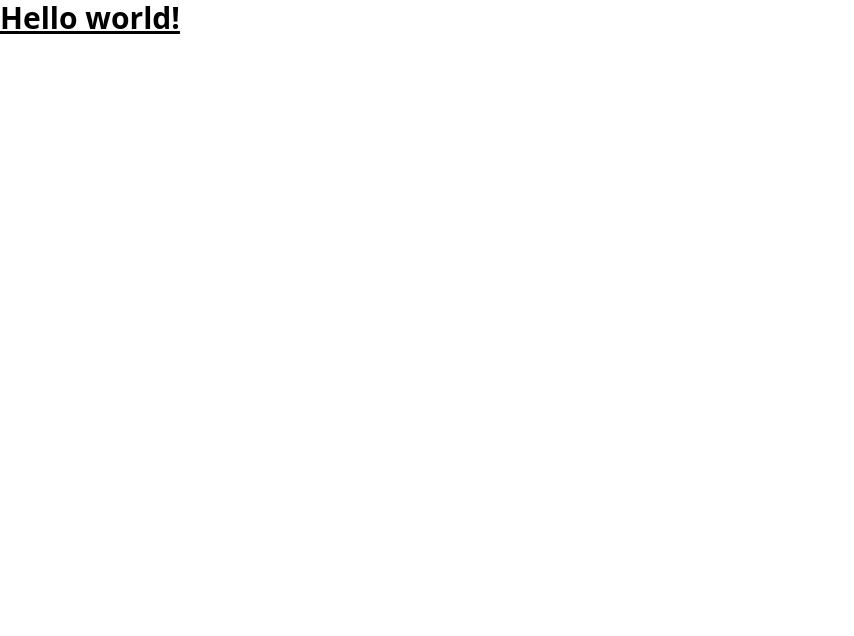
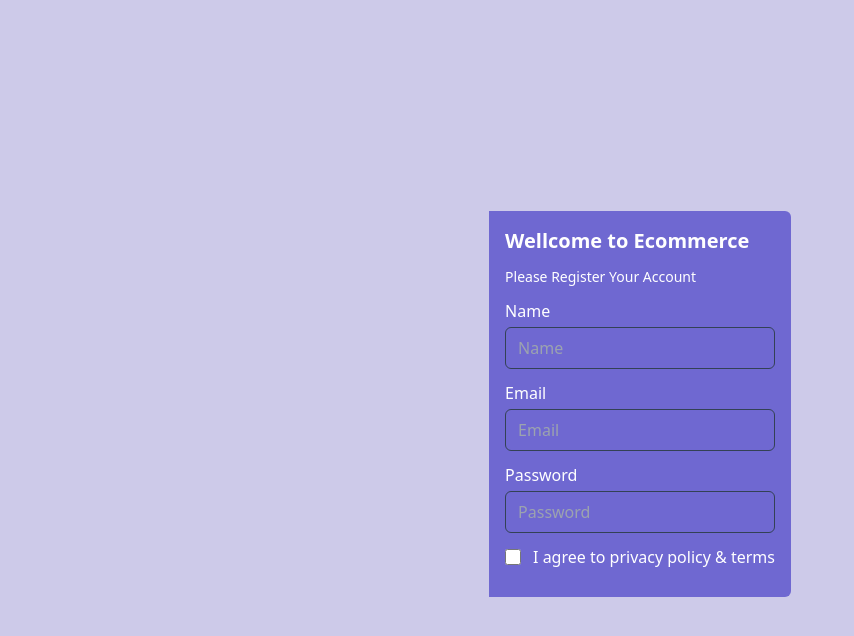
Before and after one commit to RubelAzad/mern_multivendor_ecommerce, a React (Create React App) app in the folder dashboard/: page /register in a window 1280 px wide. Shown: the top 636 px of the page, without its empty margins (0-854 px from the left). Built offline with nearby package versions, Linux system fonts and the light colour scheme.

Commit message:
registration start

```diff
--- a/dashboard/package.json
+++ b/dashboard/package.json
@@ -17,6 +17,7 @@
     "react-hot-toast": "^2.4.1",
     "react-icons": "^5.2.1",
     "react-redux": "^9.1.2",
+    "react-router-dom": "^6.24.0",
     "react-scripts": "5.0.1",
     "react-spinners": "^0.14.1",
     "react-window": "^1.8.10",
--- a/dashboard/src/App.jsx
+++ b/dashboard/src/App.jsx
@@ -1,13 +1,13 @@
+import { useState } from "react";
+import Router from "./router/Router";
+import publicRoutes from "./router/routes/publicRoutes";
 
 
 function App() {
-  return (
-    <div className="App">
-      <h1 className="text-3xl font-bold underline">
-        Hello world!
-      </h1>
-    </div>
-  );
+  const [allRoutes, setAllRoutes] = useState([...publicRoutes]);
+
+  console.log(allRoutes);
+  return <Router allRoutes={allRoutes} />
 }
 
 export default App;
--- a/dashboard/src/index.js
+++ b/dashboard/src/index.js
@@ -1,14 +1,15 @@
-import React from 'react';
+import React, { lazy } from 'react';
 import ReactDOM from 'react-dom/client';
 import './index.css';
-import App from './App';
 import reportWebVitals from './reportWebVitals';
+import { BrowserRouter } from 'react-router-dom';
+const App = lazy(()=>import('./App'));
 
 const root = ReactDOM.createRoot(document.getElementById('root'));
 root.render(
-  <React.StrictMode>
+  <BrowserRouter>
     <App />
-  </React.StrictMode>
+  </BrowserRouter>
 );
 
 // If you want to start measuring performance in your app, pass a function
--- /dev/null
+++ b/dashboard/src/router/Router.jsx
@@ -0,0 +1,10 @@
+import React from 'react';
+import { useRoutes } from 'react-router-dom';
+
+const Router = ({allRoutes}) => {
+
+    const routes = useRoutes([...allRoutes]); //pass the out props from data and spread operator
+    return routes;
+};
+
+export default Router;
--- a/dashboard/src/router/routes/publicRoutes.js
+++ b/dashboard/src/router/routes/publicRoutes.js
@@ -0,0 +1,16 @@
+import { lazy } from "react";
+const Login = lazy(() => import("../../views/auth/Login"));
+const Register = lazy(()=>import("../../views/auth/Register"));
+
+const publicRoutes = [
+    {
+        path: "/login",
+        element: <Login />,
+    },
+    {
+        path: "/register",
+        element: <Register />,
+    },
+]
+
+export default publicRoutes;
--- a/dashboard/src/views/auth/Register.jsx
+++ b/dashboard/src/views/auth/Register.jsx
@@ -2,8 +2,33 @@ import React from 'react';
 
 const Register = () => {
     return (
-        <div>
-            <h1>Register</h1>
+        <div className='min-w-screen min-h-screen bg-[#cdcae9] flex justify-center items-center'>
+            <div className='w-{350px} text-[#ffffff] pt-2'>
+                <div className='bg-[#6f68d1] p-4 rounded-e-md'>
+                    <h2 className='text-xl mb-3 font-bold'>Wellcome to Ecommerce</h2>
+                    <p className='text-sm mb-3 font-medium'>Please Register Your Account</p>
+                    <form>
+                        <div className='flex flex-col w-full gap-1 mb-3'>
+                            <label className=''>Name</label>
+                            <input className='px-3 py-2 outline-none border border-slate-700 bg-transparent rounded-md' type='name' placeholder='Name' id='name' required/>
+                        </div>
+                        <div className='flex flex-col w-full gap-1 mb-3'>
+                            <label className=''>Email</label>
+                            <input className='px-3 py-2 outline-none border border-slate-700 bg-transparent rounded-md' type='email' placeholder='Email' id='email' required/>
+                        </div>
+                        <div className='flex flex-col w-full gap-1 mb-3'>
+                            <label className=''>Password</label>
+                            <input className='px-3 py-2 outline-none border border-slate-700 bg-transparent rounded-md' type='password' placeholder='Password' id='password' required/>
+                        </div>
+                        <div className='flex items-center w-full gap-3 mb-3'>
+                            <input className='w-4 h-4 text-blue-600 overflow-hidden bg-gray-200 rounded border-gray-300 focus:ring-blue-500 ' type='checkbox' placeholder='Password' id='password' required/>
+                            <label htmlFor='checkbox'>I agree to privacy policy & terms</label>
+                        </div>
+                    </form>
+
+                </div>
+
+            </div>
         </div>
     );
 };
```
Also changed, not shown: dashboard/src/router/Router.js (deleted), 1 other file (tests, documents, lock files or other folders).
